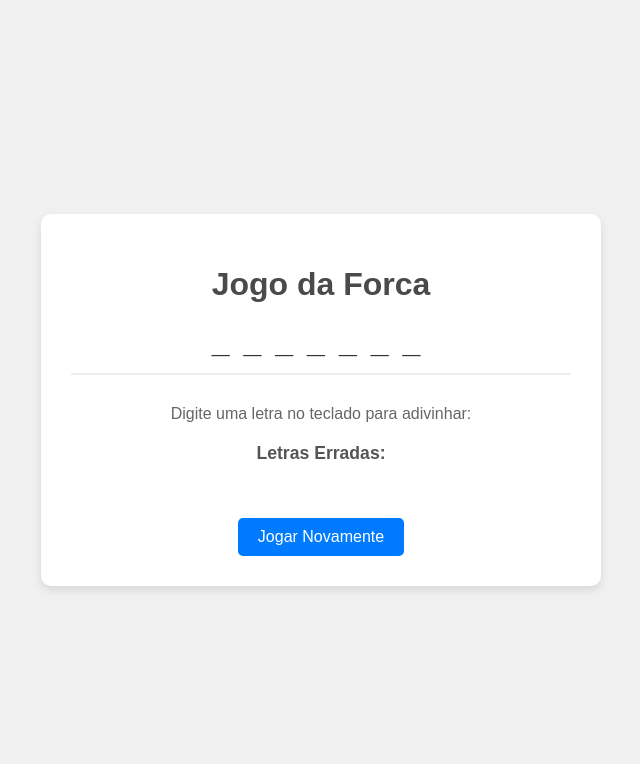
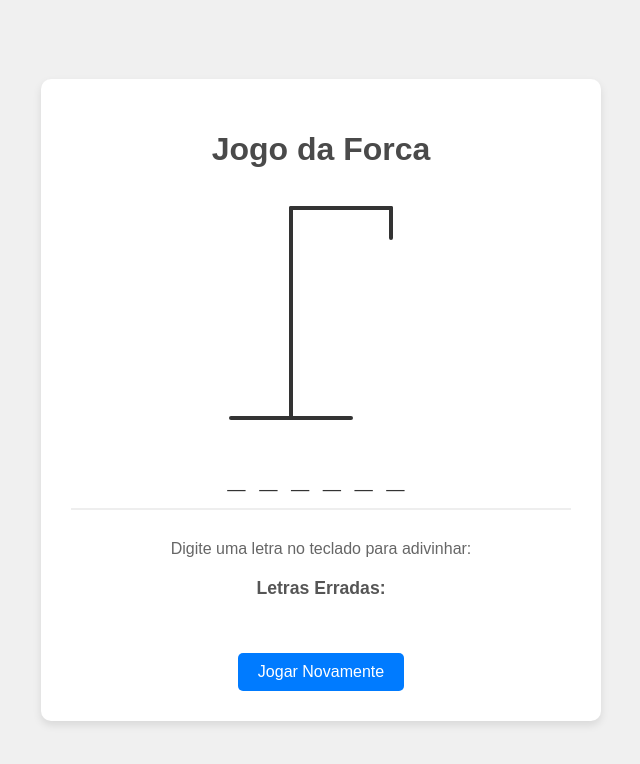
Before and after one commit to ThiagoLange/Jogo-Forca, a plain HTML site: page index.html in a window 1280 px wide. Shown: the whole page, without its empty margins (319-959 px from the left). Drawn offline with Linux system fonts and the light colour scheme.

Commit message:
Inserindo o desenho da forca

```diff
--- a/index.html
+++ b/index.html
@@ -10,6 +10,16 @@
     <div id="game-container">
         <h1>Jogo da Forca</h1>
 
+        <div class="hangman-drawing-container">
+             <svg height="250" width="200" id="hangman-svg">
+                <line x1="10" y1="230" x2="130" y2="230" class="gallows" /> <line x1="70" y1="230" x2="70" y2="20" class="gallows" />  <line x1="70" y1="20" x2="170" y2="20" class="gallows" />  <line x1="170" y1="20" x2="170" y2="50" class="gallows" /> <circle cx="170" cy="70" r="20" class="hangman-part head" />
+                <line x1="170" y1="90" x2="170" y2="150" class="hangman-part body" />
+                <line x1="170" y1="110" x2="140" y2="130" class="hangman-part left-arm" />
+                <line x1="170" y1="110" x2="200" y2="130" class="hangman-part right-arm" />
+                <line x1="170" y1="150" x2="140" y2="180" class="hangman-part left-leg" />
+                <line x1="170" y1="150" x2="200" y2="180" class="hangman-part right-leg" />
+            </svg>
+        </div>
         <div id="word-display">
             </div>
 
@@ -18,10 +28,11 @@
         <div id="incorrect-letters">
             <h2>Letras Erradas:</h2>
             <p id="wrong-letters-list"></p>
-            </div>
+        </div>
 
         <button id="restart-button">Jogar Novamente</button>
-        </div>
+
+    </div>
 
     <script src="script.js"></script>
 </body>
--- a/script.js
+++ b/script.js
@@ -2,10 +2,43 @@
 const wordDisplayEl = document.getElementById('word-display');
 const wrongLettersListEl = document.getElementById('wrong-letters-list');
 const instructionsEl = document.getElementById('instructions');
-const restartButton = document.getElementById('restart-button'); // SELECIONA O BOTÃO
+const restartButton = document.getElementById('restart-button');
+// SELECIONA AS PARTES DO CORPO DA FORCA
+const bodyParts = document.querySelectorAll('.hangman-part'); // Pega TODOS os elementos com a classe
 
-// --- Estado do Jogo ---
-const palavras = ["JAVASCRIPT", "PROGRAMADOR", "DESAFIO", "COMPUTADOR", "ALGORITMO", "INTERFACE", "FRONTEND", "BACKEND"];
+const palavras = [
+    "JAVASCRIPT",
+    "PROGRAMADOR",
+    "DESAFIO",
+    "COMPUTADOR",
+    "ALGORITMO",
+    "INTERFACE",
+    "FRONTEND",
+    "BACKEND",
+    "DEBUGGING",
+    "VARIAVEL",
+    "FUNCAO",
+    "CLASSE",
+    "OBJETO",
+    "METODO",
+    "SERVIDOR",
+    "CLIENTE",
+    "BANCODEDADOS",
+    "REPOSITORIO",
+    "FRAMEWORK",
+    "BIBLIOTECA",
+    "COMPILAR",
+    "INTERPRETAR",
+    "SISTEMA",
+    "HARDWARE",
+    "SOFTWARE",
+    "MEMORIA",
+    "PROCESSADOR",
+    "NAVEGADOR",
+    "PROTOCOLO",
+    "SEGURANCA"
+];
+
 let palavraSecreta; // Será definida no início e ao reiniciar
 let letrasCorretas;
 let letrasErradas;
@@ -14,9 +47,7 @@ let textoInstrucaoOriginal = instructionsEl.textContent; // Guarda o texto origi
 
 // --- Funções ---
 
-/**
- * Atualiza a exibição da palavra na tela...
- */
+// (Função exibirPalavra permanece a mesma)
 function exibirPalavra() {
     wordDisplayEl.innerHTML = ''; // Limpa a exibição anterior
     palavraSecreta.split('').forEach(letra => {
@@ -31,34 +62,44 @@ function exibirPalavra() {
         wordDisplayEl.appendChild(spanLetra);
     });
 
-    // Verifica condição de vitória APÓS atualizar a exibição
-     if (jogoAtivo) { // Só verifica vitória se o jogo ainda está ativo
+     if (jogoAtivo) {
          verificarVitoria();
      }
 }
 
+
 /**
- * Atualiza a lista de letras erradas exibida na tela.
+ * Atualiza a lista de letras erradas E o desenho da forca.
  */
 function exibirLetrasErradas() {
+    // Atualiza a lista de texto
     wrongLettersListEl.textContent = letrasErradas.join(', ');
 
+    // ATUALIZA O DESENHO DA FORCA
+    const erros = letrasErradas.length; // Número de erros é o tamanho do array
+
+    bodyParts.forEach((part, index) => {
+        if (index < erros) {
+            // Se o índice da parte for menor que o número de erros, mostra a parte
+            part.classList.add('visible');
+        } else {
+            // Caso contrário, esconde a parte (importante para o reset)
+            part.classList.remove('visible');
+        }
+    });
+
     // Verifica condição de derrota APÓS atualizar a exibição
-    if (jogoAtivo) { // Só verifica derrota se o jogo ainda está ativo
+    if (jogoAtivo) {
         verificarDerrota();
     }
 }
 
-/**
- * Processa a letra digitada pelo usuário...
- */
+// (Função processarLetra permanece a mesma)
 function processarLetra(letra) {
-    // Só processa se o jogo estiver ativo
     if (!jogoAtivo) return;
 
     if (!letra.match(/^[A-Z]$/)) {
-        // console.warn(`Input inválido: "${letra}". Esperando uma letra de A-Z.`);
-        return; // Ignora silenciosamente ou mostra mensagem temporária
+        return;
     }
 
     if (letrasCorretas.includes(letra) || letrasErradas.includes(letra)) {
@@ -68,19 +109,15 @@ function processarLetra(letra) {
 
     if (palavraSecreta.includes(letra)) {
         letrasCorretas.push(letra);
-        exibirPalavra(); // Atualiza a palavra (que vai chamar verificarVitoria)
+        exibirPalavra();
     } else {
         letrasErradas.push(letra);
-        exibirLetrasErradas(); // Atualiza letras erradas (que vai chamar verificarDerrota)
+        exibirLetrasErradas(); // Chama a função que agora também atualiza o desenho
     }
 }
 
-/**
- * Verifica se o jogador ganhou o jogo.
- */
+// (Função verificarVitoria permanece a mesma)
 function verificarVitoria() {
-    // Ganha se todas as letras ÚNICAS da palavra secreta estão no array de letrasCorretas
-    // Usar Set para pegar letras únicas e evitar problemas com letras repetidas na palavra
     const letrasUnicasPalavra = [...new Set(palavraSecreta.split(''))];
     const ganhou = letrasUnicasPalavra.every(letra => letrasCorretas.includes(letra));
 
@@ -91,57 +128,51 @@ function verificarVitoria() {
 }
 
 /**
- * Verifica se o jogador perdeu o jogo.
+ * Verifica se o jogador perdeu o jogo (usando o número máximo de partes do corpo).
  */
 function verificarDerrota() {
-    const MAX_TENTATIVAS = 6;
-    if (letrasErradas.length >= MAX_TENTATIVAS) {
+    // Perde quando o número de erros é igual ou maior que o número de partes do corpo
+    if (letrasErradas.length >= bodyParts.length) {
         mostrarMensagem(`Você perdeu! 😢 A palavra era: ${palavraSecreta}`, "lose");
         jogoAtivo = false;
     }
 }
 
-/**
- * Exibe uma mensagem temporária na área de instruções.
- */
+
+// (Função mostrarMensagemTemporaria permanece a mesma)
 function mostrarMensagemTemporaria(texto, duracaoMs = 1500) {
-    // Só mostra se o jogo estiver ativo e não houver mensagem final
     if (!jogoAtivo || instructionsEl.classList.contains('win') || instructionsEl.classList.contains('lose')) {
         return;
     }
-
-    const originalText = textoInstrucaoOriginal; // Usa o texto original guardado
+    const originalText = textoInstrucaoOriginal;
     instructionsEl.textContent = texto;
     instructionsEl.style.color = '#e74c3c';
     instructionsEl.style.fontWeight = 'bold';
 
     setTimeout(() => {
-        // Só restaura se ainda for a mensagem temporária (evita sobrescrever msg final)
         if (instructionsEl.textContent === texto) {
             instructionsEl.textContent = originalText;
-            instructionsEl.style.color = ''; // Volta à cor original do CSS
+            instructionsEl.style.color = '';
             instructionsEl.style.fontWeight = '';
         }
     }, duracaoMs);
 }
 
-/**
-* Exibe uma mensagem final de vitória ou derrota.
-*/
+// (Função mostrarMensagem permanece a mesma)
 function mostrarMensagem(texto, classeCss) {
    instructionsEl.textContent = texto;
-   // Remove classes anteriores e adiciona a nova
    instructionsEl.classList.remove('win', 'lose');
    instructionsEl.classList.add(classeCss);
-   instructionsEl.style.fontWeight = 'bold'; // Mantém o negrito para mensagens finais
-   instructionsEl.style.color = ''; // Deixa o CSS da classe definir a cor
+   instructionsEl.style.fontWeight = 'bold';
+   instructionsEl.style.color = '';
 }
+
 
 /**
  * Reinicia o estado do jogo para uma nova partida.
  */
 function reiniciarJogo() {
-    console.log("Reiniciando o jogo..."); // Log para depuração
+    console.log("Reiniciando o jogo...");
 
     // 1. Reseta as variáveis de estado
     letrasCorretas = [];
@@ -150,34 +181,38 @@ function reiniciarJogo() {
 
     // 2. Escolhe uma nova palavra secreta
     palavraSecreta = palavras[Math.floor(Math.random() * palavras.length)];
-    console.log("Nova Palavra Secreta:", palavraSecreta); // Log para depuração
+    console.log("Nova Palavra Secreta:", palavraSecreta);
 
     // 3. Limpa as mensagens e restaura instruções originais
-    instructionsEl.textContent = textoInstrucaoOriginal; // Volta o texto inicial
-    instructionsEl.classList.remove('win', 'lose'); // Remove classes de vitória/derrota
-    instructionsEl.style.fontWeight = ''; // Remove negrito se houver
-    instructionsEl.style.color = ''; // Remove cor específica
+    // Guarda o texto original *antes* de modificá-lo, se ainda não foi guardado
+    if (!textoInstrucaoOriginal) {
+        textoInstrucaoOriginal = instructionsEl.textContent;
+    }
+    instructionsEl.textContent = textoInstrucaoOriginal;
+    instructionsEl.classList.remove('win', 'lose');
+    instructionsEl.style.fontWeight = '';
+    instructionsEl.style.color = '';
 
     // 4. Atualiza a interface gráfica
     exibirPalavra(); // Mostra os underscores da nova palavra
-    exibirLetrasErradas(); // Limpa a lista de letras erradas
+    // Chama exibirLetrasErradas para limpar a lista E resetar o desenho da forca
+    exibirLetrasErradas();
 
-    // (Opcional) Resetar o desenho da forca aqui, se implementado
+    // 5. Garante que todas as partes da forca estão ocultas (redundante se exibirLetrasErradas já faz isso, mas seguro)
+    // bodyParts.forEach(part => part.classList.remove('visible')); // Pode ser removido se confiar na chamada acima
 }
 
 // --- Event Listeners ---
 
-// Listener para teclas pressionadas
 window.addEventListener('keydown', (event) => {
     if (!jogoAtivo) {
-        return; // Não faz nada se o jogo acabou
+        return;
     }
     const letraPressionada = event.key.toUpperCase();
     processarLetra(letraPressionada);
 });
 
-// Listener para o botão de reiniciar
-restartButton.addEventListener('click', reiniciarJogo); // CHAMA A FUNÇÃO DE REINÍCIO
+restartButton.addEventListener('click', reiniciarJogo);
 
 // --- Inicialização do Jogo ---
-reiniciarJogo(); // Chama reiniciarJogo para configurar o estado inicial na primeira vez
+reiniciarJogo(); // Chama reiniciarJogo para configurar o estado inicial
--- a/style.css
+++ b/style.css
@@ -99,3 +99,39 @@ h2 {
 #restart-button.show {
     display: inline-block; /* Ou block, dependendo do layout desejado */
 }
+
+
+/* Container do Desenho */
+.hangman-drawing-container {
+    margin-bottom: 20px; /* Espaço abaixo do desenho */
+    display: flex;       /* Para centralizar o SVG se necessário */
+    justify-content: center;
+}
+
+/* Estilo base para as linhas e círculo do SVG */
+#hangman-svg line,
+#hangman-svg circle {
+    stroke: #333;          /* Cor das linhas (preto/cinza escuro) */
+    stroke-width: 4;       /* Espessura das linhas */
+    stroke-linecap: round; /* Pontas das linhas arredondadas */
+}
+
+/* Estilo específico para a cabeça (sem preenchimento) */
+#hangman-svg .head {
+    fill: none; /* Cabeça sem preenchimento, só contorno */
+}
+
+/* --- IMPORTANTE: Ocultar as partes do corpo inicialmente --- */
+.hangman-part {
+    /* visibility: hidden; */ /* Opção 1: Oculta, mas mantém espaço */
+    /* display: none; */      /* Opção 2: Remove completamente */
+    opacity: 0;             /* Opção 3: Torna transparente (bom para transições) */
+    transition: opacity 0.3s ease-in-out; /* Efeito suave ao aparecer */
+}
+
+/* --- Classe para tornar as partes visíveis --- */
+.hangman-part.visible {
+    /* visibility: visible; */
+    /* display: initial; */ /* ou 'block'/'inline' dependendo do elemento */
+    opacity: 1;
+}
```
